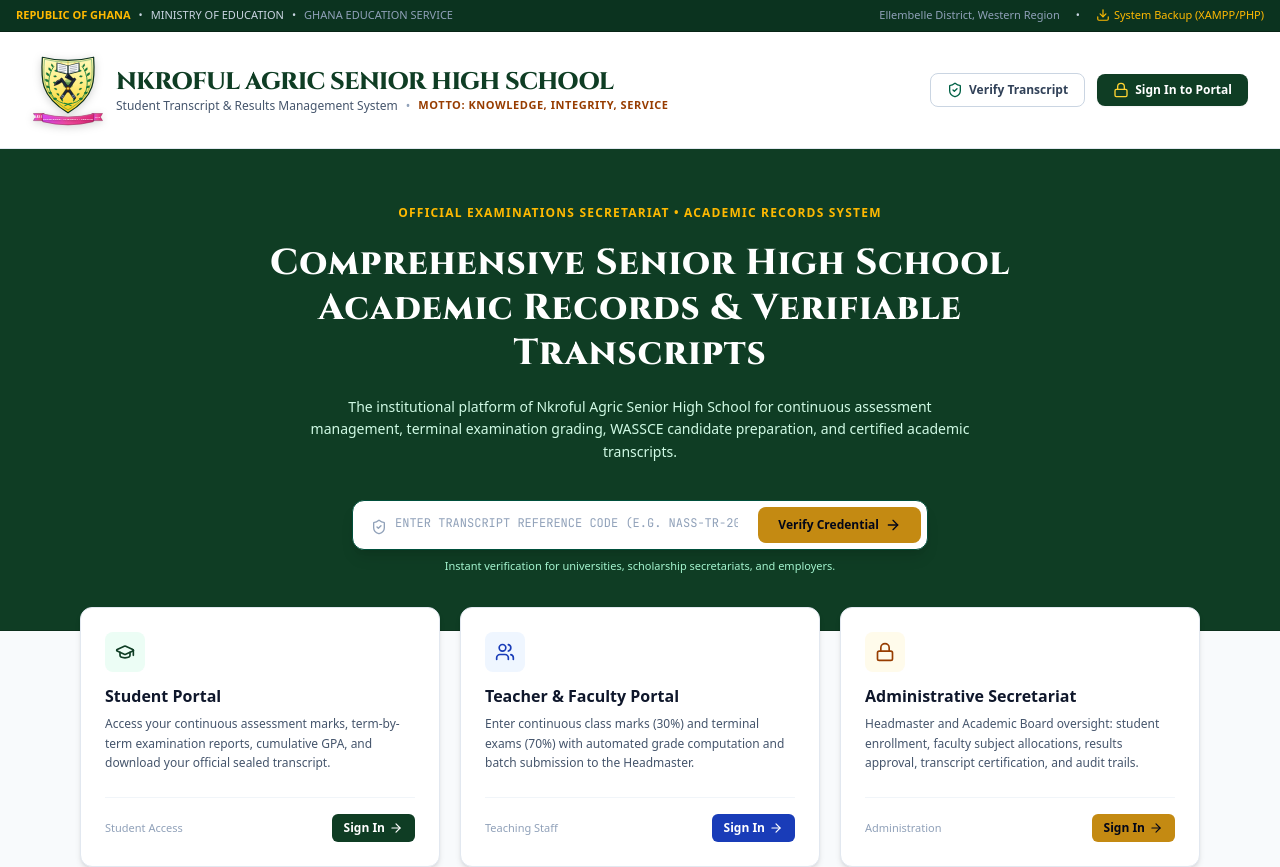
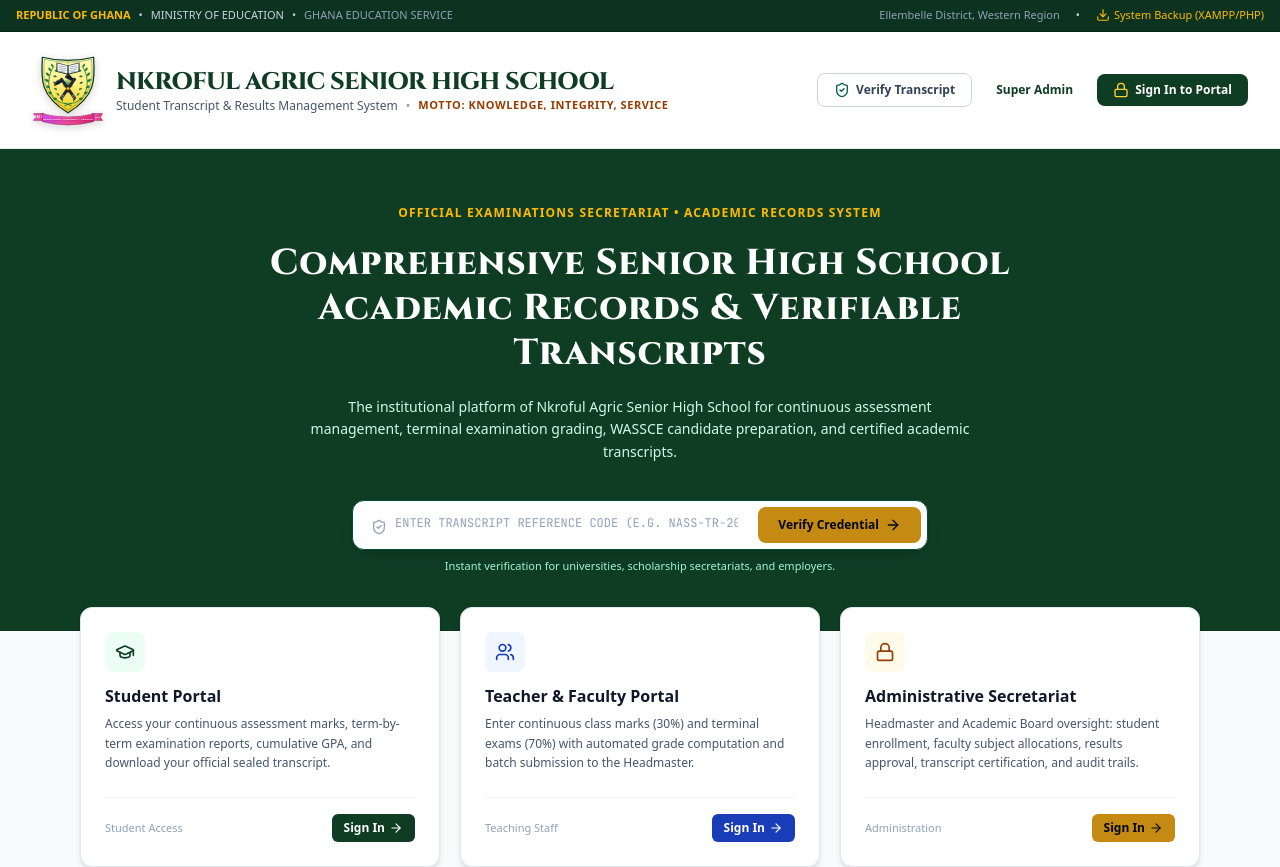
Before and after one commit to quaysondegraft865-netizen/NASS, a React (Vite) app: page / in a window 1280 px wide. Shown: the top 867 px of the page. Built offline with nearby package versions, Linux system fonts and the light colour scheme.

Commit message:
Add super admin landing link

```diff
--- a/src/components/public/LandingPage.tsx
+++ b/src/components/public/LandingPage.tsx
@@ -89,6 +89,12 @@ export const LandingPage: React.FC<LandingPageProps> = ({
             >
               <ShieldCheck className="w-4 h-4 text-emerald-800" />
               <span>Verify Transcript</span>
+            </button>
+            <button
+              onClick={() => onOpenLogin('super_admin')}
+              className="px-3 py-2 text-xs font-semibold text-[#0f3d24] hover:text-[#0c2f1c] hover:underline transition-colors cursor-pointer"
+            >
+              Super Admin
             </button>
             <button
               onClick={() => onOpenLogin()}
```
